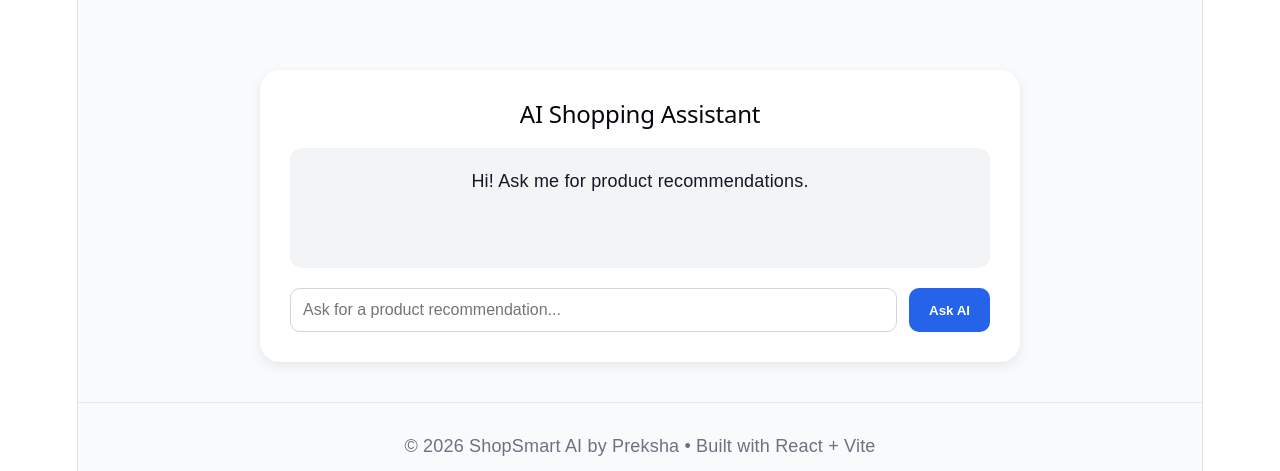
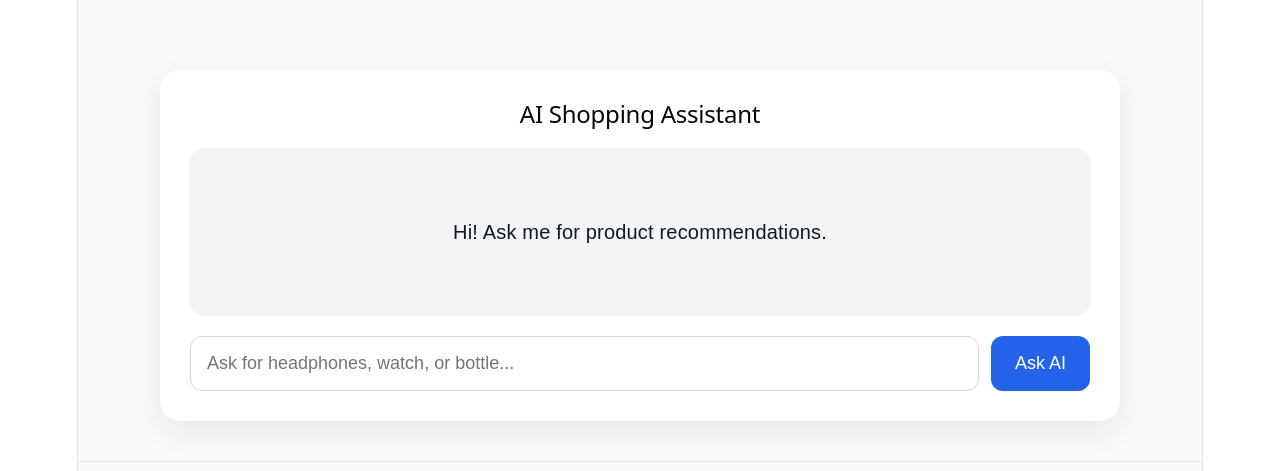
Before and after one commit to Prekshamk/shopsmart-ai, a React app in the folder frontend/: page / in a window 1280 px wide. Shown: the part 1538-2009 px from the top of the page. Built offline with nearby package versions, Linux system fonts and the light colour scheme; the HTML template or start-up script is replaced by a standard one.

Commit message:
Connect React AI assistant with Flask backend API

```diff
--- a/frontend/src/components/AIAssistant.jsx
+++ b/frontend/src/components/AIAssistant.jsx
@@ -1,22 +1,26 @@
 import { useState } from 'react';
 
 export default function AIAssistant() {
-  const [question, setQuestion] = useState('');
-  const [response, setResponse] = useState(
-    'Hi! Ask me for product recommendations.'
-  );
+  const [input, setInput] = useState('');
+  const [reply, setReply] = useState('Hi! Ask me for product recommendations.');
 
-  const handleAsk = () => {
-    if (!question.trim()) return;
+  const askAI = async () => {
+    if (!input.trim()) return;
 
-    if (question.toLowerCase().includes('headphone')) {
-      setResponse('I recommend the Wireless Headphones for music and calls.');
-    } else if (question.toLowerCase().includes('watch')) {
-      setResponse('The Smart Watch is great for fitness tracking and notifications.');
-    } else if (question.toLowerCase().includes('eco')) {
-      setResponse('Choose the Eco Water Bottle for a sustainable lifestyle.');
-    } else {
-      setResponse('I can help you choose headphones, watches, or eco products.');
+    try {
+      const response = await fetch('http://127.0.0.1:5000/api/recommend', {
+        method: 'POST',
+        headers: {
+          'Content-Type': 'application/json',
+        },
+        body: JSON.stringify({ query: input }),
+      });
+
+      const data = await response.json();
+      setReply(data.answer);
+    } catch (error) {
+      setReply('Backend not connected');
+      console.error(error);
     }
   };
 
@@ -24,11 +28,11 @@ export default function AIAssistant() {
     <section
       style={{
         backgroundColor: '#ffffff',
+        maxWidth: '900px',
         margin: '40px auto',
         padding: '30px',
         borderRadius: '20px',
-        maxWidth: '700px',
-        boxShadow: '0 4px 12px rgba(0,0,0,0.08)',
+        boxShadow: '0 10px 30px rgba(0,0,0,0.08)',
       }}
     >
       <h2 style={{ textAlign: 'center', marginBottom: '20px' }}>
@@ -38,41 +42,46 @@ export default function AIAssistant() {
       <div
         style={{
           backgroundColor: '#f3f4f6',
-          padding: '20px',
-          borderRadius: '12px',
-          minHeight: '80px',
+          padding: '24px',
+          borderRadius: '14px',
+          minHeight: '120px',
           marginBottom: '20px',
+          fontSize: '20px',
           color: '#111827',
+          textAlign: 'center',
+          display: 'flex',
+          alignItems: 'center',
+          justifyContent: 'center',
         }}
       >
-        {response}
+        {reply}
       </div>
 
       <div style={{ display: 'flex', gap: '12px' }}>
         <input
           type="text"
-          value={question}
-          onChange={(e) => setQuestion(e.target.value)}
-          placeholder="Ask for a product recommendation..."
+          placeholder="Ask for headphones, watch, or bottle..."
+          value={input}
+          onChange={(e) => setInput(e.target.value)}
           style={{
             flex: 1,
-            padding: '12px',
-            borderRadius: '10px',
+            padding: '16px',
+            borderRadius: '12px',
             border: '1px solid #d1d5db',
-            fontSize: '16px',
+            fontSize: '18px',
           }}
         />
 
         <button
-          onClick={handleAsk}
+          onClick={askAI}
           style={{
-            padding: '12px 20px',
-            borderRadius: '10px',
+            backgroundColor: '#2563eb',
+            color: '#fff',
             border: 'none',
-            backgroundColor: '#2563eb',
-            color: '#ffffff',
+            borderRadius: '12px',
+            padding: '0 24px',
+            fontSize: '18px',
             cursor: 'pointer',
-            fontWeight: '600',
           }}
         >
           Ask AI
```
